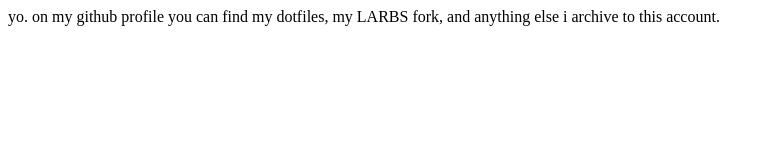
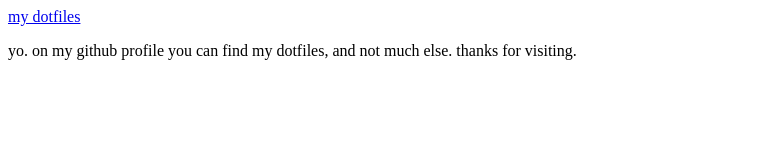
Before and after one commit to 05550/05550.github.io, a plain HTML site: page index.html in a window 1280 px wide. Shown: the whole page, without its empty margins (0-774 px from the left). Drawn offline with Linux system fonts and the light colour scheme.

Commit message:
Added link to other pages in index.html

```diff
--- a/index.html
+++ b/index.html
@@ -3,6 +3,7 @@
 <title>05550</title>
 </head>
 <body>
-<p>yo. on my github profile you can find my dotfiles, my LARBS fork, and anything else i archive to this account.</p>
+<p><a href=https://05550.github.io/dotfiles">my dotfiles</a></p>
+<p>yo. on my github profile you can find my dotfiles, and not much else. thanks for visiting.</p>
 </body>
 </html>
```
